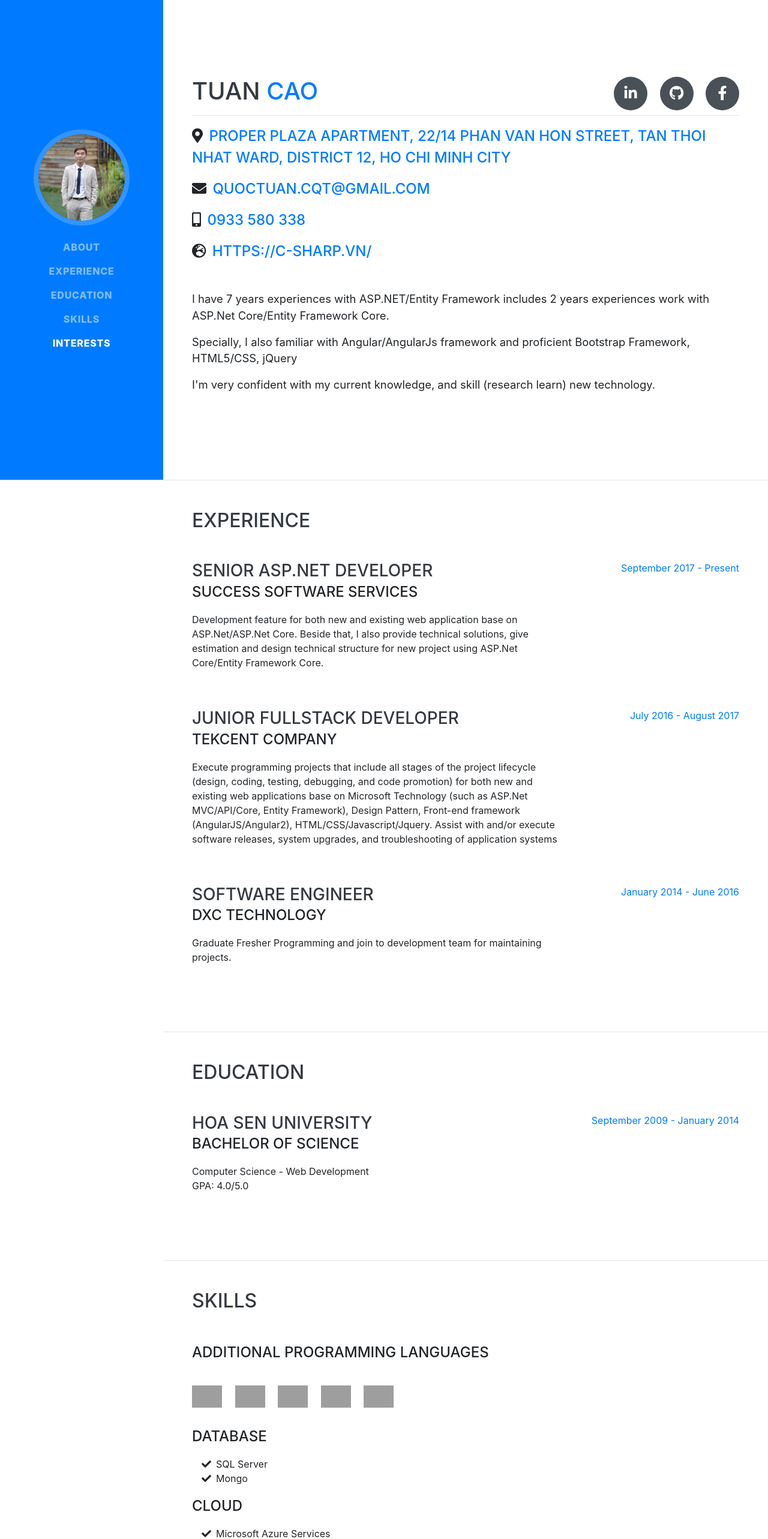
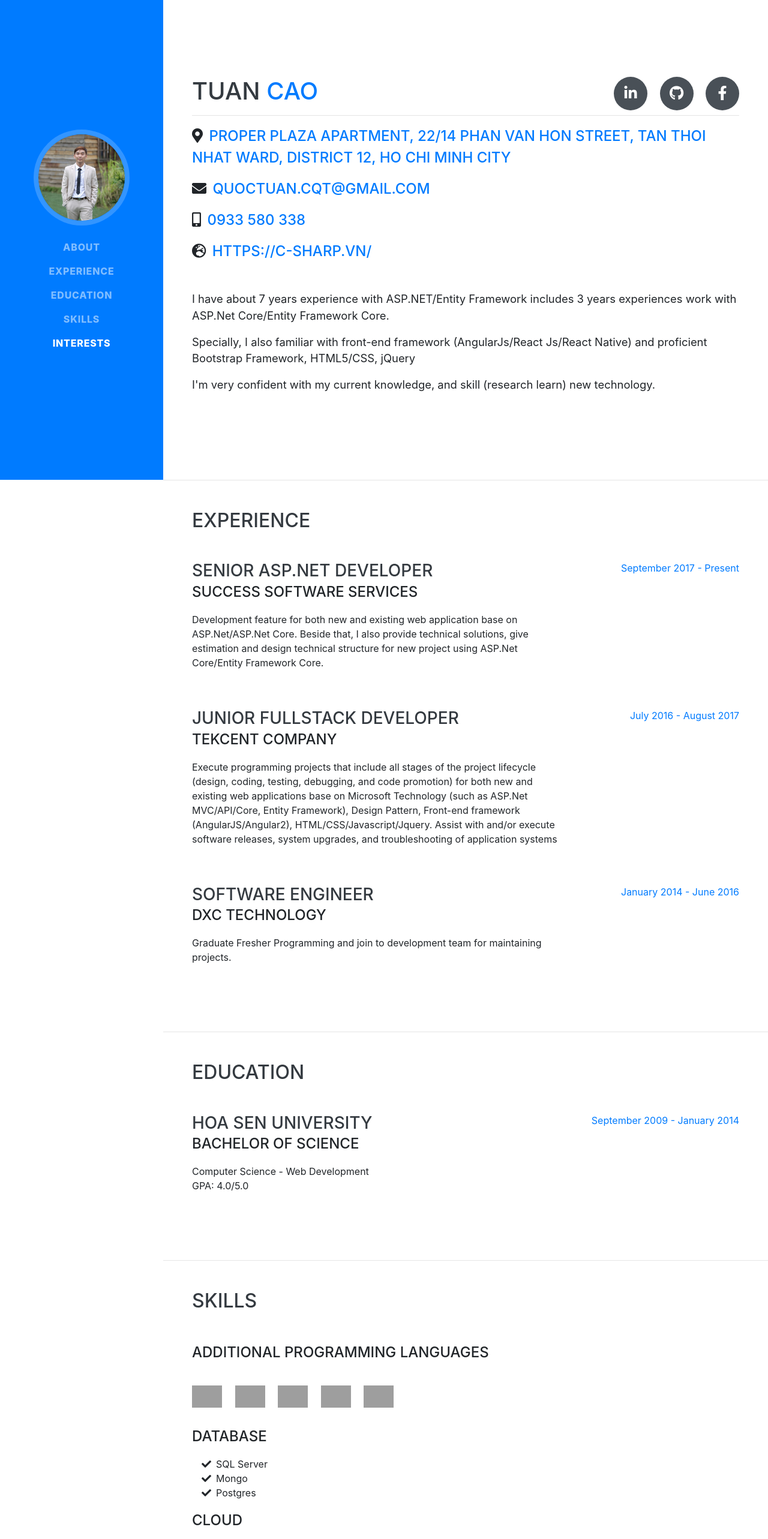
Before and after one commit to quoctuancqt/quoctuancqt.github.io, a website with bundled scripts: page index.html in a window 1280 px wide. Shown: the top 2566 px of the page at 60% size. Built offline with nearby package versions, Linux system fonts and the light colour scheme; grey boxes are pictures that could not be loaded; a web font is replaced by a local one.

Commit message:
Update index.html

```diff
--- a/index.html
+++ b/index.html
@@ -2,7 +2,6 @@
 <html lang="en">
 
 <head>
-
   <meta charset="utf-8">
   <meta name="viewport" content="width=device-width, initial-scale=1, shrink-to-fit=no">
   <meta name="description" content="">
@@ -88,11 +87,11 @@
           <p><i class="fas fa-globe-europe mr-1"></i> <a href="https://c-sharp.vn/" target="_blank">https://c-sharp.vn/</a></p>
         </div>
         <p class="lead">
-          I have 7 years experiences with ASP.NET/Entity Framework includes 2 years experiences work with ASP.Net
+          I have about 7 years experience with ASP.NET/Entity Framework includes 3 years experiences work with ASP.Net
           Core/Entity Framework Core.
         </p>
         <p class="lead">
-          Specially, I also familiar with Angular/AngularJs framework and proficient Bootstrap Framework, HTML5/CSS,
+          Specially, I also familiar with front-end framework (AngularJs/React Js/React Native) and proficient Bootstrap Framework, HTML5/CSS,
           jQuery
         </p>
         <p class="lead">
@@ -199,7 +198,7 @@
             <!-- <i class="fab fa-angular"></i> -->
             <img src="https://upload.wikimedia.org/wikipedia/commons/thumb/c/cf/Angular_full_color_logo.svg/1200px-Angular_full_color_logo.svg.png" width="50" />
           </li>
-		  <li class="list-inline-item">
+	  <li class="list-inline-item">
             <!-- <i class="fab fa-angular"></i> -->
             <img src="https://cdn.worldvectorlogo.com/logos/react.svg" width="50" />
           </li>
@@ -213,6 +212,9 @@
           <li>
             <i class="fa-li fa fa-check"></i>
             Mongo</li>
+			<li>
+            <i class="fa-li fa fa-check"></i>
+            Postgres</li>
         </ul>
 
         <div class="subheading mb-3">Cloud</div>
@@ -233,6 +235,7 @@
           <li><i class="fa-li fa fa-check"></i>OOP</li>
           <li><i class="fa-li fa fa-check"></i>SOLID Principles</li>
           <li><i class="fa-li fa fa-check"></i>AuthO/OpenID/Json Web Token (JWT)</li>
+		  <li><i class="fa-li fa fa-check"></i>Microservices</li>
         </ul>
       </div>
     </section>
```
